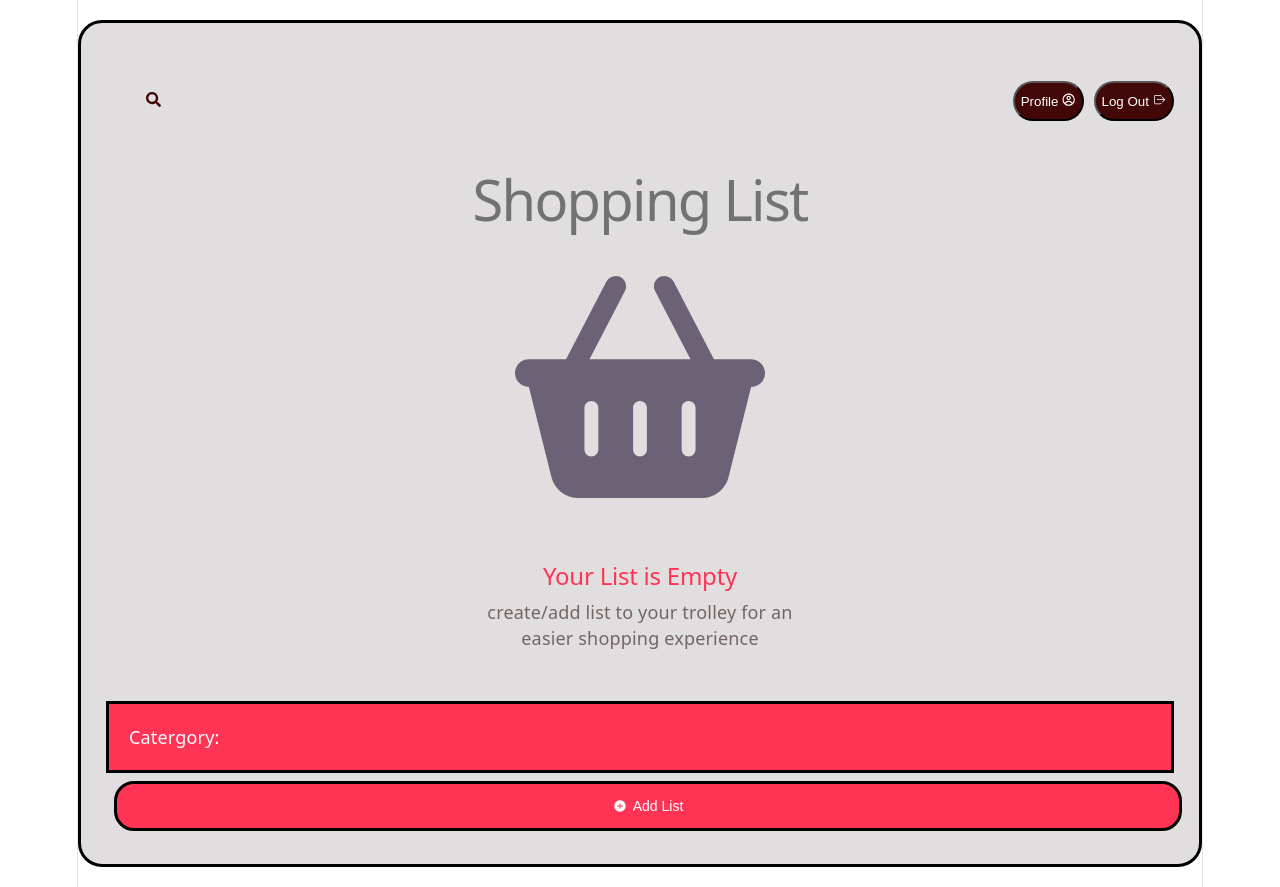
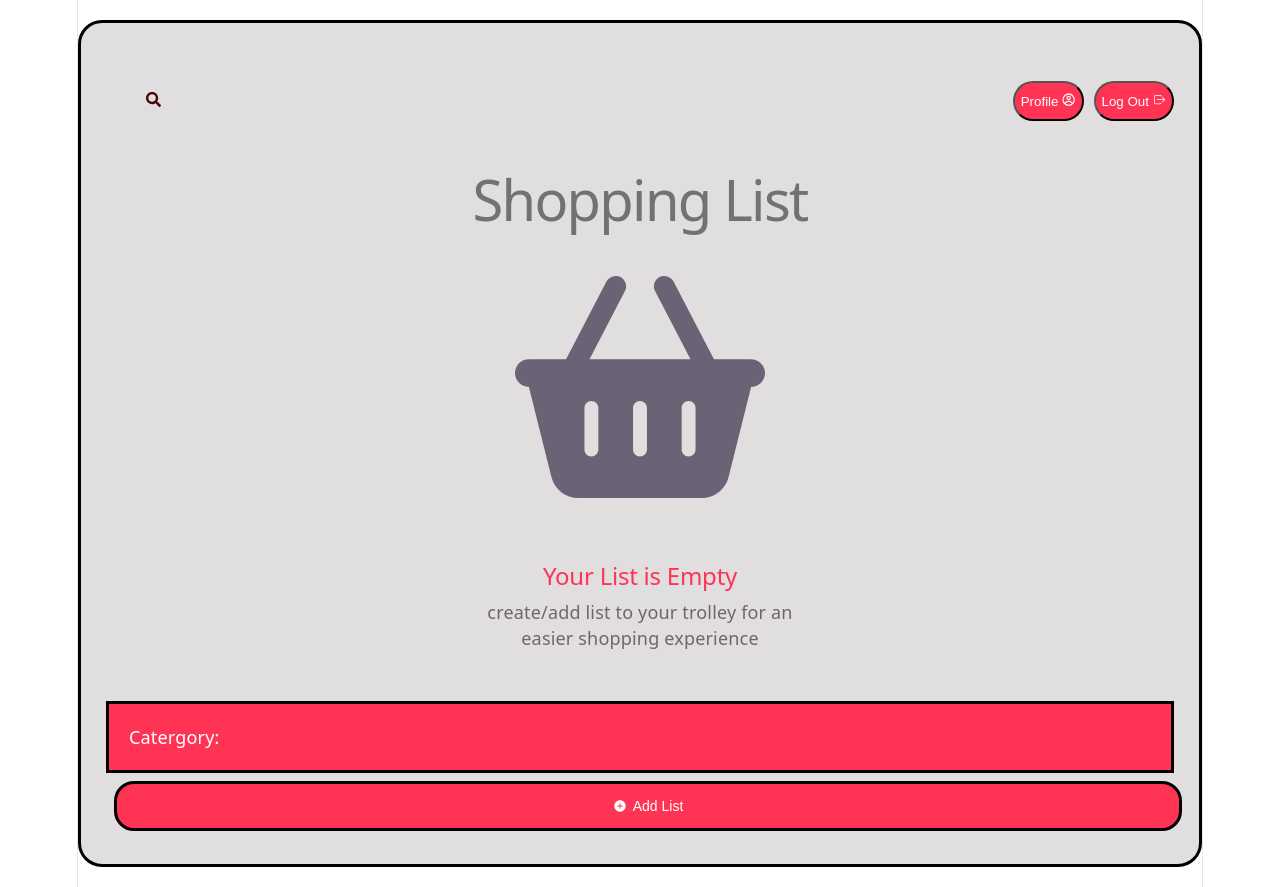
Before and after one commit to ntombizodwantlahla53-code/Shopping-List, a React (Vite) app: page /home in a window 1280 px wide. Built offline with nearby package versions, Linux system fonts and the light colour scheme.

Commit message:
updated navbar style

```diff
--- a/src/components/Navbar/Navbar.module.css
+++ b/src/components/Navbar/Navbar.module.css
@@ -36,7 +36,7 @@ display: flex;
 }
 .sNow{
     border-radius: 30px;
-  background: rgb(66, 7, 7);
+  background: rgb(255, 52, 85);
   color: white;
   height: 40px;
 }
```
